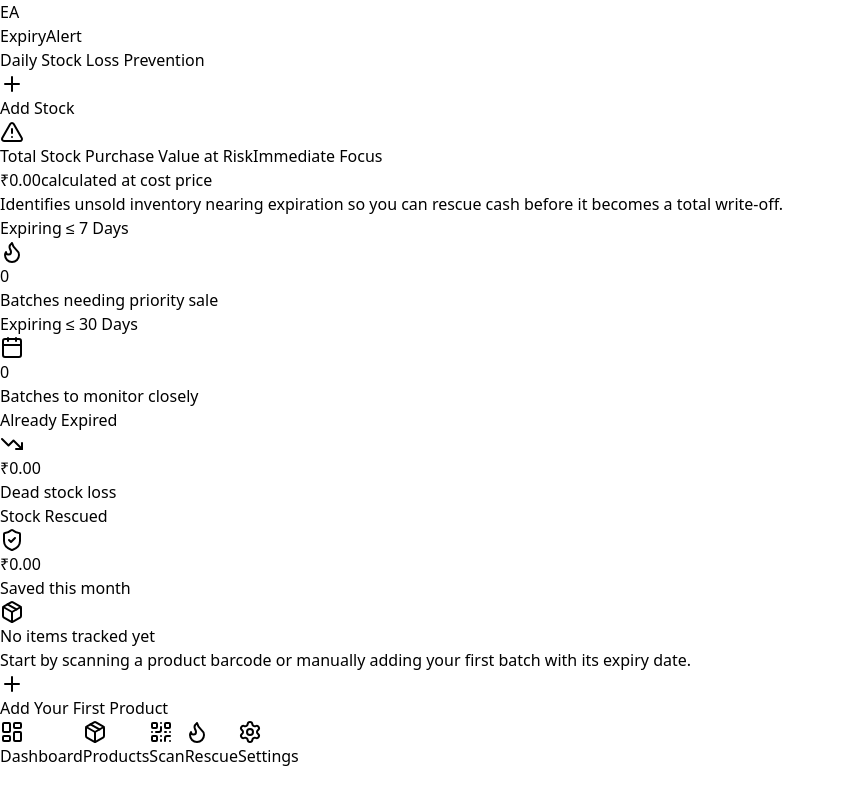
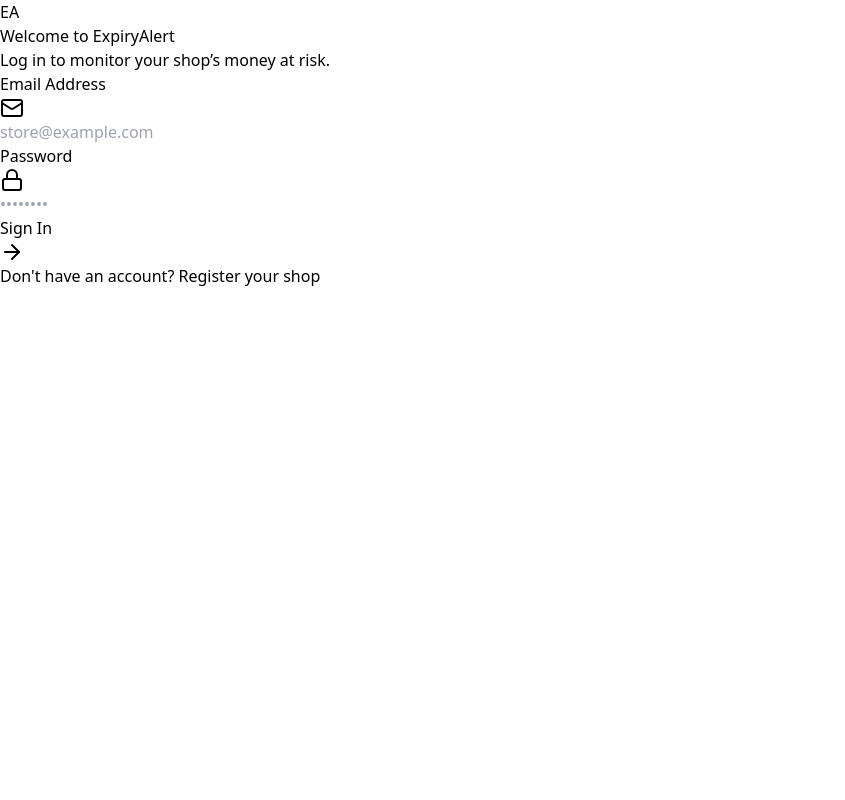
Before and after one commit to ajmalshah-str/expiryalert, a React (Vite) app: page / in a window 1280 px wide. Shown: the whole page, without its empty margins (0-845 px from the left). Built offline with nearby package versions, Linux system fonts and the light colour scheme.

Commit message:
Phase 2: Supabase database tables, RLS security policies, and user authentication

```diff
--- a/package.json
+++ b/package.json
@@ -10,6 +10,7 @@
     "preview": "vite preview"
   },
   "dependencies": {
+    "@supabase/supabase-js": "^2.119.0",
     "lucide-react": "^1.70.0",
     "react": "^19.3.1",
     "react-dom": "^19.3.1"
--- a/src/App.tsx
+++ b/src/App.tsx
@@ -1,4 +1,6 @@
-import { useState } from 'react';
+import { useEffect, useState } from 'react';
+import { supabase } from './lib/supabase';
+import Auth from './components/Auth';
 import {
   LayoutDashboard,
   Package,
@@ -9,12 +11,76 @@ import {
   TrendingDown,
   Plus,
   ShieldCheck,
-  Calendar
+  Calendar,
+  LogOut,
+  Store,
+  Loader2
 } from 'lucide-react';
 
 export default function App() {
+  const [session, setSession] = useState<any>(null);
+  const [loading, setLoading] = useState(true);
+  const [businessName, setBusinessName] = useState<string>('My Store');
   const [activeTab, setActiveTab] = useState<'dashboard' | 'products' | 'scan' | 'rescue' | 'settings'>('dashboard');
 
+  // Check and listen to authentication status
+  useEffect(() => {
+    supabase.auth.getSession().then(({ data: { session } }) => {
+      setSession(session);
+      if (session) fetchBusiness(session.user.id);
+      setLoading(false);
+    });
+
+    const { data: { subscription } } = supabase.auth.onAuthStateChange((_event, session) => {
+      setSession(session);
+      if (session) {
+        fetchBusiness(session.user.id);
+      } else {
+        setBusinessName('My Store');
+      }
+      setLoading(false);
+    });
+
+    return () => subscription.unsubscribe();
+  }, []);
+
+  // Fetch the registered store name
+  const fetchBusiness = async (userId: string) => {
+    try {
+      const { data, error } = await supabase
+        .from('businesses')
+        .select('name')
+        .eq('owner_id', userId)
+        .maybeSingle();
+
+      if (!error && data?.name) {
+        setBusinessName(data.name);
+      }
+    } catch (err) {
+      console.error('Error fetching business:', err);
+    }
+  };
+
+  const handleLogout = async () => {
+    await supabase.auth.signOut();
+  };
+
+  // 1. Loading screen while checking login status
+  if (loading) {
+    return (
+      <div className="min-h-screen bg-slate-50 flex flex-col items-center justify-center">
+        <Loader2 className="w-8 h-8 animate-spin text-indigo-600 mb-2" />
+        <p className="text-xs text-slate-500 font-medium">Loading ExpiryAlert...</p>
+      </div>
+    );
+  }
+
+  // 2. Show Auth screen if user is not logged in
+  if (!session) {
+    return <Auth onSuccess={() => {}} />;
+  }
+
+  // 3. Main Application Dashboard once authenticated
   return (
     <div className="min-h-screen bg-slate-50 text-slate-900 pb-20 md:pb-6">
       {/* Top Header */}
@@ -25,17 +91,31 @@ export default function App() {
               EA
             </div>
             <div>
-              <h1 className="text-base font-bold text-slate-900 leading-tight">ExpiryAlert</h1>
-              <p className="text-xs text-slate-500 font-medium">Daily Stock Loss Prevention</p>
+              <div className="flex items-center space-x-1.5">
+                <Store className="w-3.5 h-3.5 text-indigo-600" />
+                <h1 className="text-sm font-bold text-slate-900 leading-tight">{businessName}</h1>
+              </div>
+              <p className="text-[11px] text-slate-500 font-medium">ExpiryAlert Loss Prevention</p>
             </div>
           </div>
+
+          <div className="flex items-center space-x-2">
             <button
               onClick={() => setActiveTab('scan')}
               className="inline-flex items-center space-x-1.5 px-3 py-1.5 bg-indigo-600 text-white rounded-lg text-xs font-semibold shadow-sm hover:bg-indigo-700 active:scale-95 transition"
             >
               <Plus className="w-4 h-4" />
-            <span>Add Stock</span>
+              <span className="hidden sm:inline">Add Stock</span>
             </button>
+
+            <button
+              onClick={handleLogout}
+              title="Sign Out"
+              className="p-1.5 text-slate-400 hover:text-rose-600 hover:bg-rose-50 rounded-lg transition"
+            >
+              <LogOut className="w-4 h-4" />
+            </button>
+          </div>
         </div>
       </header>
 
@@ -59,7 +139,7 @@ export default function App() {
                 <span className="text-xs text-slate-400">calculated at cost price</span>
               </div>
               <p className="mt-3 text-xs text-slate-300 border-t border-slate-800 pt-3">
-                Identifies unsold inventory nearing expiration so you can rescue cash before it becomes a total write-off.
+                Unsold inventory nearing expiry. Rescuing stock early prevents total write-offs.
               </p>
             </div>
 
@@ -125,7 +205,7 @@ export default function App() {
         {activeTab === 'products' && (
           <div className="bg-white rounded-xl border border-slate-200 p-6 text-center space-y-2">
             <h2 className="text-lg font-bold text-slate-900">Product Inventory</h2>
-            <p className="text-xs text-slate-500">View and manage tracked grocery products and separate batches.</p>
+            <p className="text-xs text-slate-500">Manage tracked grocery products and batches.</p>
           </div>
         )}
 
@@ -144,9 +224,19 @@ export default function App() {
         )}
 
         {activeTab === 'settings' && (
-          <div className="bg-white rounded-xl border border-slate-200 p-6 text-center space-y-2">
-            <h2 className="text-lg font-bold text-slate-900">Settings & Business Profile</h2>
-            <p className="text-xs text-slate-500">Configure reminder thresholds and store details.</p>
+          <div className="bg-white rounded-xl border border-slate-200 p-6 text-center space-y-4">
+            <h2 className="text-lg font-bold text-slate-900">Settings</h2>
+            <div className="text-xs text-slate-500 space-y-1">
+              <p>Logged in as: <strong className="text-slate-700">{session.user.email}</strong></p>
+              <p>Store: <strong className="text-slate-700">{businessName}</strong></p>
+            </div>
+            <button
+              onClick={handleLogout}
+              className="inline-flex items-center space-x-2 px-4 py-2 bg-rose-50 text-rose-600 rounded-lg text-xs font-semibold hover:bg-rose-100 transition"
+            >
+              <LogOut className="w-4 h-4" />
+              <span>Sign Out of Shop</span>
+            </button>
           </div>
         )}
       </main>
--- /dev/null
+++ b/src/components/Auth.tsx
@@ -0,0 +1,174 @@
+import { useState } from 'react';
+import { supabase } from '../lib/supabase';
+import { Store, Mail, Lock, User, ArrowRight, Loader2 } from 'lucide-react';
+
+interface AuthProps {
+  onSuccess: () => void;
+}
+
+export default function Auth({ onSuccess }: AuthProps) {
+  const [isSignUp, setIsSignUp] = useState(false);
+  const [email, setEmail] = useState('');
+  const [password, setPassword] = useState('');
+  const [fullName, setFullName] = useState('');
+  const [businessName, setBusinessName] = useState('');
+  const [loading, setLoading] = useState(false);
+  const [errorMsg, setErrorMsg] = useState<string | null>(null);
+
+  const handleSubmit = async (e: React.FormEvent) => {
+    e.preventDefault();
+    setErrorMsg(null);
+    setLoading(true);
+
+    try {
+      if (isSignUp) {
+        const { error: authError } = await supabase.auth.signUp({
+          email,
+          password,
+          options: {
+            data: {
+              full_name: fullName,
+              business_name: businessName || 'My Grocery Store'
+            }
+          }
+        });
+
+        if (authError) throw authError;
+        onSuccess();
+      } else {
+        const { error: loginError } = await supabase.auth.signInWithPassword({
+          email,
+          password
+        });
+
+        if (loginError) throw loginError;
+        onSuccess();
+      }
+    } catch (err: any) {
+      setErrorMsg(err.message || 'Authentication failed. Please check your credentials.');
+    } finally {
+      setLoading(false);
+    }
+  };
+
+  return (
+    <div className="min-h-screen bg-slate-50 flex flex-col items-center justify-center p-4">
+      <div className="max-w-md w-full bg-white rounded-2xl shadow-lg border border-slate-200 p-6 sm:p-8 space-y-6">
+        <div className="text-center space-y-2">
+          <div className="w-12 h-12 bg-indigo-600 text-white rounded-xl flex items-center justify-center mx-auto font-bold text-xl shadow-md">
+            EA
+          </div>
+          <h2 className="text-2xl font-extrabold text-slate-900 tracking-tight">
+            {isSignUp ? 'Create Shop Account' : 'Welcome to ExpiryAlert'}
+          </h2>
+          <p className="text-xs text-slate-500 font-medium">
+            {isSignUp
+              ? 'Start tracking batches and preventing expired stock loss.'
+              : 'Log in to monitor your shop’s money at risk.'}
+          </p>
+        </div>
+
+        {errorMsg && (
+          <div className="p-3 bg-rose-50 border border-rose-200 text-rose-700 text-xs rounded-lg font-medium">
+            {errorMsg}
+          </div>
+        )}
+
+        <form onSubmit={handleSubmit} className="space-y-4">
+          {isSignUp && (
+            <>
+              <div>
+                <label className="block text-xs font-semibold text-slate-700 mb-1">Your Name</label>
+                <div className="relative">
+                  <User className="w-4 h-4 text-slate-400 absolute left-3 top-3" />
+                  <input
+                    type="text"
+                    required
+                    value={fullName}
+                    onChange={(e) => setFullName(e.target.value)}
+                    placeholder="Shop Owner Name"
+                    className="w-full pl-9 pr-3 py-2 text-sm border border-slate-300 rounded-lg focus:ring-2 focus:ring-indigo-500 focus:outline-none"
+                  />
+                </div>
+              </div>
+
+              <div>
+                <label className="block text-xs font-semibold text-slate-700 mb-1">Shop / Business Name</label>
+                <div className="relative">
+                  <Store className="w-4 h-4 text-slate-400 absolute left-3 top-3" />
+                  <input
+                    type="text"
+                    required
+                    value={businessName}
+                    onChange={(e) => setBusinessName(e.target.value)}
+                    placeholder="e.g. Al-Madina Supermarket"
+                    className="w-full pl-9 pr-3 py-2 text-sm border border-slate-300 rounded-lg focus:ring-2 focus:ring-indigo-500 focus:outline-none"
+                  />
+                </div>
+              </div>
+            </>
+          )}
+
+          <div>
+            <label className="block text-xs font-semibold text-slate-700 mb-1">Email Address</label>
+            <div className="relative">
+              <Mail className="w-4 h-4 text-slate-400 absolute left-3 top-3" />
+              <input
+                type="email"
+                required
+                value={email}
+                onChange={(e) => setEmail(e.target.value)}
+                placeholder="store@example.com"
+                className="w-full pl-9 pr-3 py-2 text-sm border border-slate-300 rounded-lg focus:ring-2 focus:ring-indigo-500 focus:outline-none"
+              />
+            </div>
+          </div>
+
+          <div>
+            <label className="block text-xs font-semibold text-slate-700 mb-1">Password</label>
+            <div className="relative">
+              <Lock className="w-4 h-4 text-slate-400 absolute left-3 top-3" />
+              <input
+                type="password"
+                required
+                minLength={6}
+                value={password}
+                onChange={(e) => setPassword(e.target.value)}
+                placeholder="••••••••"
+                className="w-full pl-9 pr-3 py-2 text-sm border border-slate-300 rounded-lg focus:ring-2 focus:ring-indigo-500 focus:outline-none"
+              />
+            </div>
+          </div>
+
+          <button
+            type="submit"
+            disabled={loading}
+            className="w-full py-2.5 bg-indigo-600 hover:bg-indigo-700 text-white rounded-lg text-sm font-semibold shadow-md flex items-center justify-center space-x-2 transition disabled:opacity-50"
+          >
+            {loading ? (
+              <Loader2 className="w-4 h-4 animate-spin" />
+            ) : (
+              <>
+                <span>{isSignUp ? 'Create Free Account' : 'Sign In'}</span>
+                <ArrowRight className="w-4 h-4" />
+              </>
+            )}
+          </button>
+        </form>
+
+        <div className="text-center pt-2 border-t border-slate-100">
+          <button
+            type="button"
+            onClick={() => {
+              setIsSignUp(!isSignUp);
+              setErrorMsg(null);
+            }}
+            className="text-xs text-indigo-600 font-semibold hover:underline"
+          >
+            {isSignUp ? 'Already have an account? Sign in' : "Don't have an account? Register your shop"}
+          </button>
+        </div>
+      </div>
+    </div>
+  );
+}
--- /dev/null
+++ b/src/lib/supabase.ts
@@ -0,0 +1,10 @@
+import { createClient } from '@supabase/supabase-js';
+
+const supabaseUrl = import.meta.env.VITE_SUPABASE_URL;
+const supabaseAnonKey = import.meta.env.VITE_SUPABASE_ANON_KEY;
+
+if (!supabaseUrl || !supabaseAnonKey) {
+  throw new Error('Missing Supabase environment variables in .env file.');
+}
+
+export const supabase = createClient(supabaseUrl, supabaseAnonKey);
```
Also changed, not shown: 2 other files (tests, documents, lock files or other folders). Lines whose indentation alone changed are shown as unchanged.
